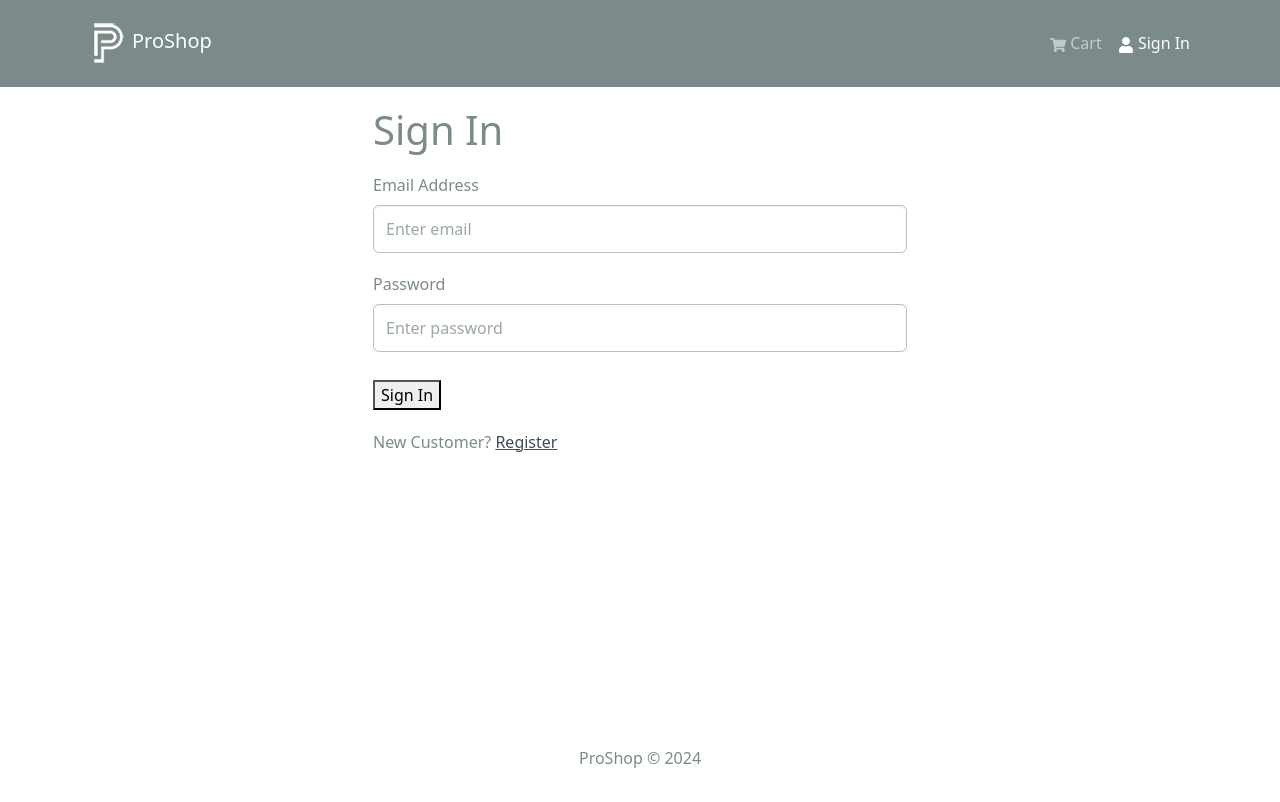
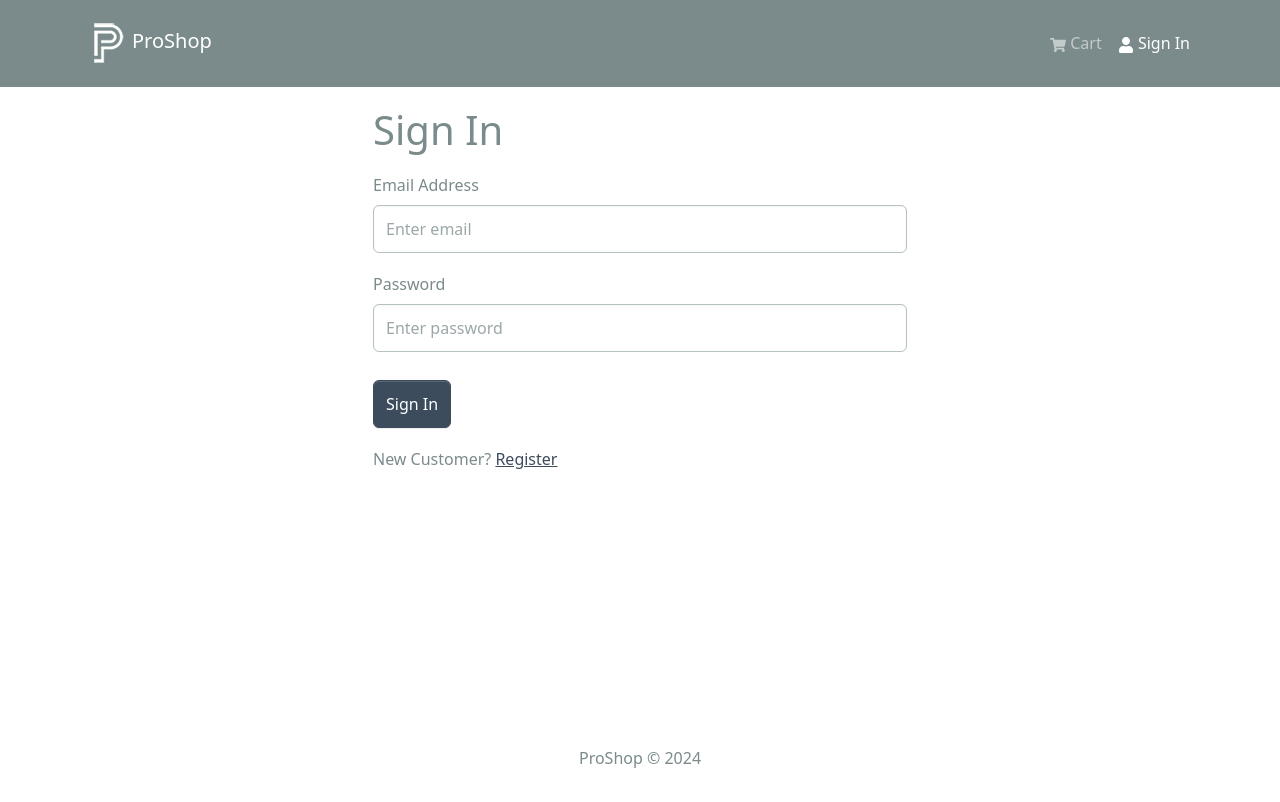
Before and after one commit to Zainab-Ayoub/proshop, a React (Create React App) app in the folder frontend/: page /login in a window 1280 px wide. Shown: the top 802 px of the page. Built offline with nearby package versions, Linux system fonts and the light colour scheme.

Commit message:
fixed typos

```diff
--- a/frontend/src/screens/LoginScreen.jsx
+++ b/frontend/src/screens/LoginScreen.jsx
@@ -12,10 +12,10 @@ const LoginScreen = () => {
     const [email, setEmail] = useState('');
     const [password, setPassword] = useState('');
 
-    const disaptch = useDispatch();
+    const dispatch = useDispatch(); // Corrected the typo here
     const navigate = useNavigate();
 
-    const [ login, { isLoading }] = useLoginMutation();
+    const [login, { isLoading }] = useLoginMutation();
 
     const { userInfo } = useSelector((state) => state.auth);
 
@@ -30,7 +30,7 @@ const LoginScreen = () => {
     }, [userInfo, redirect, navigate]);
 
     const submitHandler = (e) => {
-        e.preventDefault()
+        e.preventDefault();
         console.log('submit');
     }
 
@@ -54,13 +54,13 @@ const LoginScreen = () => {
                     type="password"
                     placeholder="Enter password"
                     value={password}
-                    onChange={(e) => setEmail(e.target.value)}
+                    onChange={(e) => setPassword(e.target.value)} // Corrected this to set the password state
                     ></Form.Control>
                 </Form.Group>
 
-                <button type="submit" variant="primary" className="mt-2">
+                <Button type="submit" variant="primary" className="mt-2">
                     Sign In
-                </button>
+                </Button>
             </Form>
 
             <Row className="py-3">
@@ -69,7 +69,7 @@ const LoginScreen = () => {
                 </Col>
             </Row>
         </FormContainer>
-    )
+    );
 }
 
 export default LoginScreen;
```
